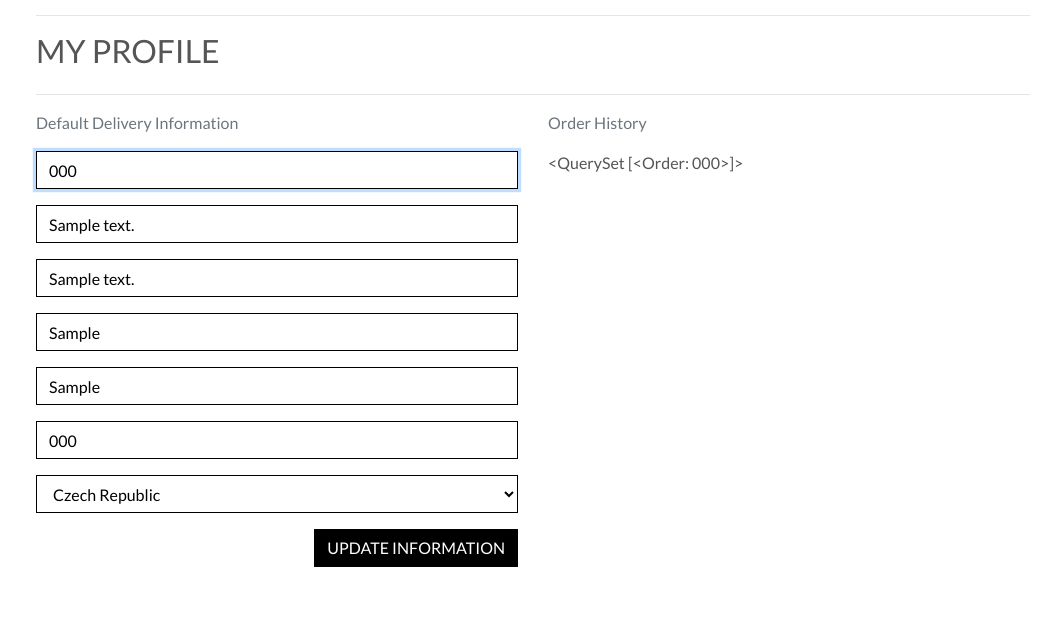
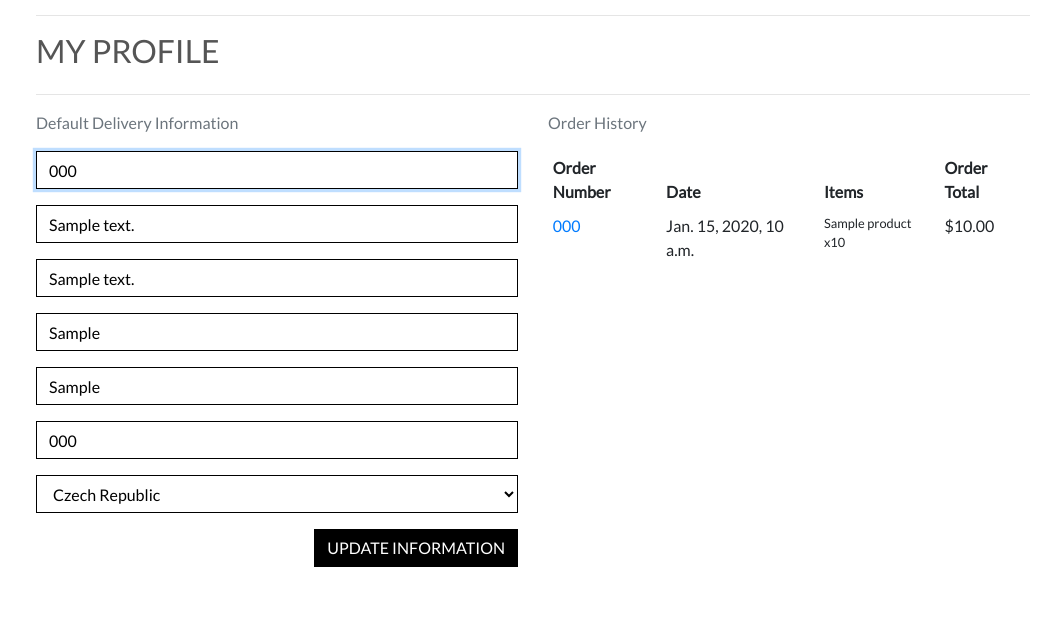
Before and after one commit to Melhefnawi/Perfume-palace, a Django app: page /profile/ in a window 1280 px wide. Shown: the part 165-800 px from the top of the page, without its empty margins (107-1168 px from the left). Run offline with Django 3.2, Linux system fonts and the light colour scheme; a user stored in the database is signed in; tables that the repository leaves empty hold one stand-in row (values such as "Sample post"); some libraries are stand-ins or nearby versions.

Commit message:
update the profile template to show user oreder

```diff
--- a/profiles/templates/profiles/profile.html
+++ b/profiles/templates/profiles/profile.html
@@ -34,7 +34,42 @@
         </div>
         <div class="col-12 col-lg-6">
             <p class="text-muted">Order History</p>
-            {{ orders }}
+            <div class="order-history table-responsive">
+                <table class="table table-sm table-borderless">
+                    <thead>
+                        <tr>
+                            <th>Order Number</th>
+                            <th>Date</th>
+                            <th>Items</th>
+                            <th>Order Total</th>
+                        </tr>
+                    </thead>
+                    <tbody>
+                        {% for order in orders %}
+                        <tr>
+                            <td>
+                                <a href="{% url 'order_history' order.order_number %}" title="{{ order.order_number }}">
+                                    {{ order.order_number|truncatechars:6 }}
+                                </a>
+                            </td>
+                            <td>{{ order.date }}</td>
+                            <td>
+                                <ul class="list-unstyled">
+                                    {% for item in order.lineitems.all %}
+                                    <li class="small">
+                                        {% if item.product.has_sizes %}
+                                        Size {{ item.product.size|upper }}
+                                        {% endif %}{{ item.product.name }} x{{ item.quantity }}
+                                    </li>
+                                    {% endfor %}
+                                </ul>
+                            </td>
+                            <td>${{ order.grand_total }}</td>
+                        </tr>
+                        {% endfor %}
+                    </tbody>
+                </table>
+            </div>
         </div>
     </div>
     {% endblock %}
--- a/templates/includes/toasts/toast_success.html
+++ b/templates/includes/toasts/toast_success.html
@@ -14,7 +14,7 @@
                 <hr class="mt-1 mb-3">
             </div>
         </div>
-        {% if grand_total %}
+        {% if grand_total and not on_profile_page %}
         <p class="logo-font bg-white text-black py-1">Your Bag ({{ product_count }})</p>
         <div class="bag-notification-wrapper">
             {% for item in bag_items %}
@@ -24,7 +24,8 @@
                 </div>
                 <div class="col-9">
                     <p class="my-0"><strong>{{ item.product.name }}</strong></p>
-                    <p class="my-0 small">Size: {% if item.product.has_sizes %}{{ item.size|upper }}{% else %}N/A{% endif %}</p>
+                    <p class="my-0 small">Size: {% if item.product.has_sizes %}{{ item.size|upper }}{% else %}N/A{%
+                        endif %}</p>
                     <p class="my-0 small text-muted">Qty: {{ item.quantity }}</p>
                 </div>
             </div>
```
